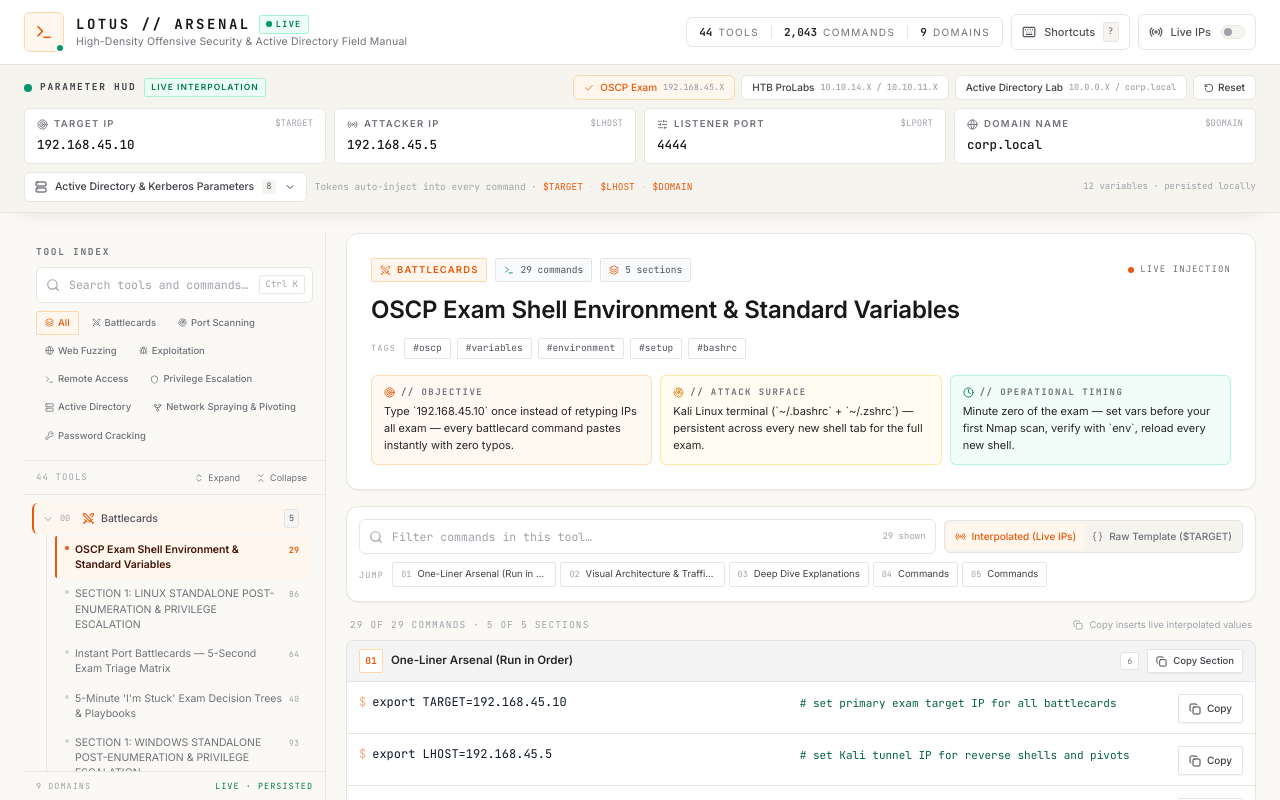
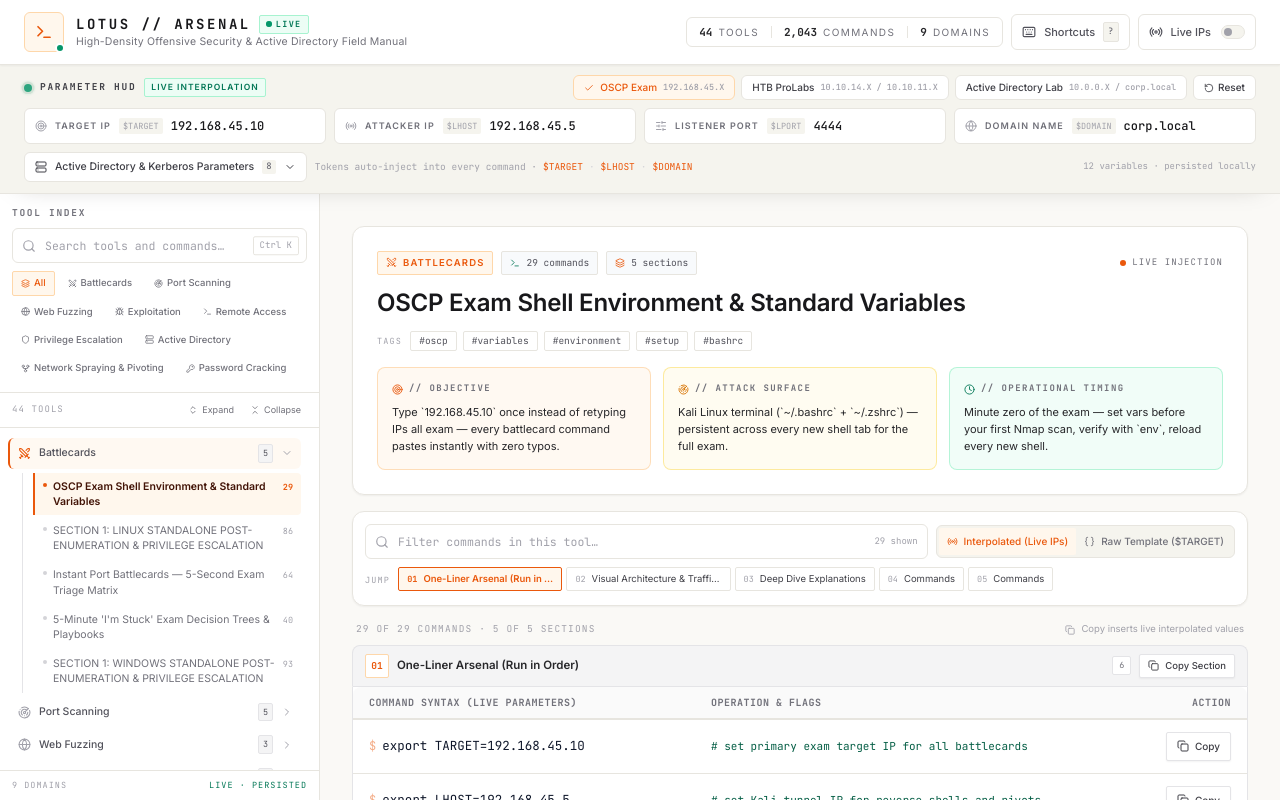
Before and after one commit to Maddy0057/lotus-command-arsenal, a React (Vite) app: page / in a window 1280 px wide. Shown: the top 800 px of the page. Built offline with nearby package versions, Linux system fonts and the light colour scheme.

Commit message:
feat(ux): two-pane viewport split, tabular command grid & in-flow parameter drawer

```diff
--- a/src/App.jsx
+++ b/src/App.jsx
@@ -110,8 +110,8 @@ export default function App() {
   }, [])
 
   return (
-    <div className="min-h-screen">
-      <div className="sticky top-0 z-50 shadow-[0_8px_24px_-20px_rgba(28,25,23,0.35)]">
+    <div className="flex h-screen flex-col overflow-hidden bg-canvas">
+      <div className="relative z-30 shrink-0 shadow-[0_8px_24px_-20px_rgba(28,25,23,0.35)]">
         <Header
           stats={ARSENAL.stats}
           rawMode={rawMode}
@@ -122,10 +122,8 @@ export default function App() {
         <ParameterHUD />
       </div>
 
-      <div className="mx-auto max-w-[1800px] px-4 py-5 lg:px-6">
-        <div className="flex items-start gap-5">
-          <aside className="hidden w-[302px] shrink-0 lg:block">
-            <div className="sticky top-[214px]">
+      <div className="flex min-h-0 flex-1 overflow-hidden">
+        <aside className="hidden h-full w-72 shrink-0 flex-col overflow-hidden border-r border-border-subtle bg-white lg:flex xl:w-80">
           <Sidebar
             categories={ARSENAL.categories}
             search={search}
@@ -137,10 +135,10 @@ export default function App() {
             onSelectTool={handleSelectTool}
             onCloseMobile={() => setMobileOpen(false)}
           />
-            </div>
         </aside>
 
-          <main className="min-w-0 flex-1">
+        <main className="h-full flex-1 overflow-y-auto scroll-smooth bg-canvas px-5 py-6 lg:px-8 lg:py-8">
+          <div className="mx-auto w-full max-w-[1600px]">
             {selectedTool && (
               <CommandViewer
                 tool={selectedTool}
@@ -151,10 +149,8 @@ export default function App() {
                 onTagClick={handleTagClick}
               />
             )}
-          </main>
-        </div>
 
-        <footer className="mt-6 flex flex-wrap items-center justify-between gap-2 border-t border-border-subtle px-1 py-5">
+            <footer className="mt-8 flex flex-wrap items-center justify-between gap-2 border-t border-border-subtle px-1 py-5">
               <p className="font-mono text-[9px] uppercase tracking-[0.16em] text-zinc-500">
                 LOTUS // ARSENAL · Offensive Security &amp; Active Directory Field Manual
               </p>
@@ -162,6 +158,8 @@ export default function App() {
                 44 tools · 2,043 commands · interpolated locally · no telemetry
               </p>
             </footer>
+          </div>
+        </main>
       </div>
 
       {mobileOpen && (
--- a/src/components/CommandViewer.jsx
+++ b/src/components/CommandViewer.jsx
@@ -40,14 +40,19 @@ function TokenText({ text, vars }) {
 
 function Callout({ icon: Icon, label, text, iconClass, className }) {
   return (
-    <div className={cn('rounded-md border px-3 py-2.5 transition', className)}>
+    <div
+      className={cn(
+        'flex h-full min-h-[96px] flex-col justify-between rounded-lg border p-3.5 transition',
+        className,
+      )}
+    >
       <div className="flex items-center gap-1.5">
         <Icon size={11} className={cn('shrink-0', iconClass)} />
         <span className="font-mono text-[9px] font-bold uppercase tracking-[0.16em] text-zinc-500">
           {label}
         </span>
       </div>
-      <p className="mt-1 text-[11px] leading-[1.55] text-zinc-800">{text}</p>
+      <p className="mt-2 text-[11px] leading-[1.55] text-zinc-800">{text}</p>
     </div>
   )
 }
@@ -82,10 +87,13 @@ export default function CommandViewer({
 }) {
   const [commandQuery, setCommandQuery] = useState('')
   const [copiedKey, setCopiedKey] = useState(null)
+  const [activeSection, setActiveSection] = useState(null)
   const copyTimer = useRef(null)
 
   useEffect(() => {
     setCommandQuery('')
+    const scroller = document.querySelector('main')
+    if (scroller) scroller.scrollTop = 0
   }, [tool.id])
 
   useEffect(() => {
@@ -122,6 +130,35 @@ export default function CommandViewer({
     (total, section) => total + section.filtered.length,
     0,
   )
+
+  const sectionSignature = visibleSections.map((section) => section.index).join(',')
+
+  useEffect(() => {
+    const scroller = document.querySelector('main')
+    if (!scroller || visibleSections.length === 0) {
+      setActiveSection(null)
+      return
+    }
+
+    const ids = visibleSections.map((section) => `sec-${tool.id}-${section.index}`)
+
+    const update = () => {
+      const threshold = scroller.getBoundingClientRect().top + 48
+      let current = ids[0]
+      ids.forEach((id) => {
+        const element = document.getElementById(id)
+        if (element && element.getBoundingClientRect().top <= threshold) current = id
+      })
+      const match = visibleSections.find(
+        (section) => `sec-${tool.id}-${section.index}` === current,
+      )
+      setActiveSection(match ? match.index : null)
+    }
+
+    update()
+    scroller.addEventListener('scroll', update, { passive: true })
+    return () => scroller.removeEventListener('scroll', update)
+  }, [tool.id, sectionSignature])
 
   const flashCopied = (key) => {
     setCopiedKey(key)
@@ -202,7 +239,7 @@ export default function CommandViewer({
             </div>
           )}
 
-          <div className="mt-4 grid gap-2 md:grid-cols-3">
+          <div className="mt-4 grid grid-cols-1 gap-3 md:grid-cols-3">
             <Callout
               icon={Target}
               label="// OBJECTIVE"
@@ -296,20 +333,34 @@ export default function CommandViewer({
             Jump
           </span>
           <div className="no-scrollbar flex min-w-0 flex-1 gap-1 overflow-x-auto pb-0.5">
-            {visibleSections.map((section) => (
+            {visibleSections.map((section) => {
+              const active = section.index === activeSection
+              return (
                 <button
                   key={section.index}
                   type="button"
                   onClick={() => jumpToSection(section.index)}
-                className="focus-ring group inline-flex shrink-0 items-center gap-1.5 rounded-sm border border-border-subtle bg-white px-2 py-1 text-[9.5px] text-zinc-700 transition hover:border-brand-light hover:text-brand"
+                  className={cn(
+                    'focus-ring group inline-flex shrink-0 items-center gap-1.5 rounded-sm border px-2 py-1 text-[9.5px] transition',
+                    active
+                      ? 'border-brand bg-brand-tint font-semibold text-brand'
+                      : 'border-border-subtle bg-white text-zinc-700 hover:border-brand-light hover:text-brand',
+                  )}
                   title={section.title}
+                  aria-current={active ? 'true' : undefined}
                 >
-                <span className="font-mono text-[8.5px] text-zinc-400 transition group-hover:text-brand/80">
+                  <span
+                    className={cn(
+                      'font-mono text-[8.5px] transition',
+                      active ? 'text-brand' : 'text-zinc-400 group-hover:text-brand/80',
+                    )}
+                  >
                     {String(section.index + 1).padStart(2, '0')}
                   </span>
                   <span className="max-w-[130px] truncate">{section.title}</span>
                 </button>
-            ))}
+              )
+            })}
           </div>
         </div>
       </div>
@@ -369,30 +420,33 @@ export default function CommandViewer({
             </div>
 
             <div className="overflow-hidden rounded-b-lg border border-zinc-200 bg-white">
-              {section.filtered.map((command, rowIndex) => {
+              <div className="grid grid-cols-[1fr] items-center gap-4 rounded-t-lg border-b border-border-subtle bg-zinc-50/90 px-4 py-2 font-mono text-[10px] font-semibold uppercase tracking-wider text-zinc-500 sm:grid-cols-[1fr_260px_84px] lg:grid-cols-[1fr_340px_84px] xl:grid-cols-[1fr_420px_84px]">
+                <span>Command Syntax (Live Parameters)</span>
+                <span className="hidden sm:block">Operation &amp; Flags</span>
+                <span className="hidden text-right sm:block">Action</span>
+              </div>
+
+              {section.filtered.map((command) => {
                 const key = `${section.index}-${command.commandIndex}`
                 return (
                   <div
                     key={key}
-                    className={cn(
-                      'group grid gap-2 bg-white px-3 py-2.5 transition hover:bg-orange-50/30 lg:grid-cols-[minmax(0,1fr)_minmax(0,0.85fr)_auto] lg:items-start lg:gap-6',
-                      rowIndex > 0 && 'border-t border-border-subtle',
-                    )}
+                    className="grid grid-cols-[1fr] items-center gap-4 border-t border-border-subtle bg-white px-4 py-3 transition hover:bg-orange-50/30 sm:grid-cols-[1fr_260px_84px] lg:grid-cols-[1fr_340px_84px] xl:grid-cols-[1fr_420px_84px]"
                   >
-                    <code className="min-w-0 whitespace-pre-wrap break-words font-mono text-[12px] leading-[1.7] text-slate-900">
+                    <code className="min-w-0 whitespace-pre-wrap break-words font-mono text-[12.5px] leading-relaxed text-slate-900">
                       <span className="mr-1.5 select-none text-xs text-brand/50">$</span>
                       {rawMode ? command.command : <TokenText text={command.command} vars={vars} />}
                     </code>
 
-                    <div className="min-w-0 whitespace-pre-wrap break-words font-mono text-[11px] leading-[1.7] lg:pt-0.5">
+                    <div className="min-w-0 whitespace-pre-wrap break-words font-mono text-[11px] leading-normal text-emerald-800">
                       {command.comment ? (
-                        <span className="text-emerald-800">{commentText(command.comment)}</span>
+                        <span>{commentText(command.comment)}</span>
                       ) : (
                         <span className="text-zinc-300">—</span>
                       )}
                     </div>
 
-                    <div className="flex justify-end lg:pt-0.5">
+                    <div className="ml-auto flex w-[84px] justify-end sm:ml-0">
                       <CopyButton
                         copied={copiedKey === key}
                         onClick={() => copyCommand(key, command)}
--- a/src/components/ParameterHUD.jsx
+++ b/src/components/ParameterHUD.jsx
@@ -41,18 +41,19 @@ function VarField({ field, value, onChange }) {
   return (
     <label
       className={cn(
-        'group relative block cursor-text rounded-md border border-border-subtle bg-white px-3 py-2 transition focus-within:border-brand focus-within:ring-1 focus-within:ring-brand/20',
+        'group flex h-9 cursor-text items-center gap-2 rounded-md border border-border-subtle bg-white px-2.5 transition focus-within:border-brand focus-within:ring-1 focus-within:ring-brand/20',
         field.wide && 'sm:col-span-2',
       )}
     >
-      <span className="flex items-center justify-between gap-2">
-        <span className="flex items-center gap-1.5 text-[9.5px] font-semibold uppercase tracking-[0.14em] text-zinc-500 transition group-focus-within:text-brand">
-          <Icon size={11} className="shrink-0" />
-          {field.label}
-        </span>
-        <span className="font-mono text-[9px] text-zinc-400 transition group-focus-within:text-brand/80">
-          ${field.key}
-        </span>
+      <Icon
+        size={12}
+        className="shrink-0 text-zinc-400 transition group-focus-within:text-brand"
+      />
+      <span className="shrink-0 whitespace-nowrap text-[9px] font-semibold uppercase tracking-[0.12em] text-zinc-500 transition group-focus-within:text-brand">
+        {field.label}
+      </span>
+      <span className="hidden shrink-0 rounded-sm bg-panel px-1 py-0.5 font-mono text-[8.5px] text-zinc-400 transition group-focus-within:text-brand/80 md:inline">
+        ${field.key}
       </span>
       <input
         value={value}
@@ -60,7 +61,7 @@ function VarField({ field, value, onChange }) {
         placeholder={field.placeholder}
         spellCheck={false}
         autoComplete="off"
-        className="mt-0.5 w-full bg-transparent font-mono text-[12.5px] font-medium text-zinc-900 outline-none placeholder:text-zinc-400"
+        className="min-w-0 flex-1 bg-transparent font-mono text-[12px] font-medium text-zinc-900 outline-none placeholder:text-zinc-400"
       />
     </label>
   )
@@ -71,7 +72,7 @@ export default function ParameterHUD() {
   const [drawerOpen, setDrawerOpen] = useState(false)
 
   return (
-    <div className="relative border-b border-border-subtle bg-panel">
+    <div className="border-b border-border-subtle bg-panel">
       <div className="mx-auto max-w-[1800px] px-4 py-2.5 lg:px-6">
         <div className="flex flex-wrap items-center gap-2">
           <div className="flex items-center gap-2 pr-1">
@@ -87,7 +88,7 @@ export default function ParameterHUD() {
             </span>
           </div>
 
-          <div className="ml-auto flex flex-wrap items-center gap-1.5">
+          <div className="no-scrollbar ml-auto flex items-center gap-1.5 overflow-x-auto">
             {presets.map((preset) => {
               const active = activePreset === preset.id
               return (
@@ -97,7 +98,7 @@ export default function ParameterHUD() {
                   onClick={() => applyPreset(preset.id)}
                   title={preset.hint}
                   className={cn(
-                    'focus-ring inline-flex items-center gap-1.5 rounded-md border px-2.5 py-1 text-[10px] font-medium transition',
+                    'focus-ring inline-flex shrink-0 items-center gap-1.5 whitespace-nowrap rounded-md border px-2.5 py-1 text-[10px] font-medium transition',
                     active
                       ? 'border-brand-border bg-brand-tint text-brand'
                       : 'border-border-subtle bg-white text-zinc-700 hover:border-brand-light hover:text-brand',
@@ -112,7 +113,7 @@ export default function ParameterHUD() {
             <button
               type="button"
               onClick={resetDefaults}
-              className="focus-ring inline-flex items-center gap-1 rounded-md border border-border-subtle bg-white px-2.5 py-1 text-[10px] font-medium text-zinc-700 transition hover:border-red-300 hover:text-red-600"
+              className="focus-ring inline-flex shrink-0 items-center gap-1 whitespace-nowrap rounded-md border border-border-subtle bg-white px-2.5 py-1 text-[10px] font-medium text-zinc-700 transition hover:border-red-300 hover:text-red-600"
               title="Restore factory parameter values"
             >
               <RotateCcw size={10} />
@@ -158,11 +159,17 @@ export default function ParameterHUD() {
             12 variables · persisted locally
           </span>
         </div>
-      </div>
 
-      {drawerOpen && (
-        <div className="absolute inset-x-0 top-full z-50 animate-fade-in border-b border-border-subtle bg-white shadow-xl">
-          <div className="mx-auto max-w-[1800px] px-4 py-3 lg:px-6">
+        <div
+          aria-hidden={!drawerOpen}
+          className={cn(
+            'overflow-hidden transition-all duration-200',
+            drawerOpen
+              ? 'mt-2.5 max-h-[640px] border-t border-border-subtle pt-2.5 opacity-100'
+              : 'pointer-events-none mt-0 max-h-0 border-t border-transparent pt-0 opacity-0',
+          )}
+        >
+          <div className="pb-1">
             <div className="mb-2 flex items-center justify-between gap-3">
               <div className="flex items-center gap-2">
                 <span className="grid h-6 w-6 place-items-center rounded-sm border border-brand-border bg-brand-tint text-brand">
@@ -180,7 +187,7 @@ export default function ParameterHUD() {
               <button
                 type="button"
                 onClick={() => setDrawerOpen(false)}
-                className="focus-ring rounded-sm border border-border-subtle bg-white px-2 py-1 text-[9.5px] text-zinc-600 transition hover:border-brand-light hover:text-brand"
+                className="focus-ring shrink-0 rounded-sm border border-border-subtle bg-white px-2 py-1 text-[9.5px] text-zinc-600 transition hover:border-brand-light hover:text-brand"
               >
                 Close
               </button>
@@ -192,7 +199,7 @@ export default function ParameterHUD() {
             </div>
           </div>
         </div>
-      )}
+      </div>
     </div>
   )
 }
--- a/src/components/Sidebar.jsx
+++ b/src/components/Sidebar.jsx
@@ -96,13 +96,8 @@ export default function Sidebar({
   }
 
   return (
-    <div
-      className={cn(
-        'flex flex-col overflow-hidden border-r border-border-subtle bg-canvas',
-        mobile ? 'h-full max-h-none' : 'max-h-[calc(100vh-232px)]',
-      )}
-    >
-      <div className="border-b border-border-subtle bg-canvas p-3">
+    <div className="flex h-full min-h-0 flex-col overflow-hidden bg-white">
+      <div className="shrink-0 border-b border-border-subtle bg-white p-3">
         <div className="mb-2 flex items-center justify-between gap-2">
           <span className="font-mono text-[9.5px] font-bold uppercase tracking-[0.18em] text-zinc-500">
             Tool Index
@@ -172,7 +167,7 @@ export default function Sidebar({
         </div>
       </div>
 
-      <div className="flex items-center justify-between gap-2 border-b border-border-subtle px-3 py-1.5">
+      <div className="flex shrink-0 items-center justify-between gap-2 border-b border-border-subtle bg-white px-3 py-1.5">
         <span className="font-mono text-[9px] uppercase tracking-[0.12em] text-zinc-400">
           {query ? `${totalVisibleTools} matches` : `${totalVisibleTools} tools`}
         </span>
@@ -196,7 +191,7 @@ export default function Sidebar({
         </div>
       </div>
 
-      <div className="scroll-area min-h-0 flex-1 overflow-y-auto px-2 py-2">
+      <div className="scroll-area min-h-0 flex-1 overflow-y-auto px-2 py-2.5">
         {visibleCategories.length === 0 && (
           <div className="px-3 py-8 text-center">
             <p className="text-[11px] font-medium text-zinc-700">No tools found</p>
@@ -218,23 +213,13 @@ export default function Sidebar({
                   type="button"
                   onClick={() => toggleCategory(category.id)}
                   className={cn(
-                    'focus-ring group flex w-full items-center gap-1.5 rounded-md border-l-2 px-2 py-1.5 text-left transition',
+                    'focus-ring group flex w-full items-center gap-2 rounded-md border-l-2 px-2 py-1.5 text-left transition',
                     activeCategory
                       ? 'border-l-brand bg-brand-tint/70'
                       : 'border-l-transparent hover:bg-card-hover',
                   )}
                   aria-expanded={open}
                 >
-                  <ChevronRight
-                    size={12}
-                    className={cn(
-                      'shrink-0 text-zinc-400 transition-transform duration-200 group-hover:text-zinc-600',
-                      open && 'rotate-90',
-                    )}
-                  />
-                  <span className="w-4 shrink-0 font-mono text-[8.5px] text-zinc-400">
-                    {category.number}
-                  </span>
                   <CategoryIcon
                     size={13}
                     className={cn(
@@ -245,13 +230,20 @@ export default function Sidebar({
                   <span className="min-w-0 flex-1 truncate text-[10.5px] font-medium text-zinc-600 transition group-hover:text-zinc-900">
                     {category.label}
                   </span>
-                  <span className="rounded-sm border border-zinc-200 bg-zinc-100 px-1 py-0.5 font-mono text-[8.5px] text-zinc-600">
+                  <span className="shrink-0 rounded-sm border border-zinc-200 bg-zinc-100 px-1 py-0.5 font-mono text-[8.5px] text-zinc-600">
                     {category.filteredTools.length}
                   </span>
+                  <ChevronRight
+                    size={12}
+                    className={cn(
+                      'shrink-0 text-zinc-400 transition-transform duration-200 group-hover:text-zinc-600',
+                      open && 'rotate-90',
+                    )}
+                  />
                 </button>
 
                 {open && (
-                  <div className="ml-3.5 space-y-0.5 border-l border-border-subtle py-0.5 pl-2">
+                  <div className="my-1 ml-3.5 space-y-0.5 border-l border-zinc-200 pl-2.5">
                     {category.filteredTools.map((tool) => {
                       const active = tool.id === selectedToolId
                       return (
@@ -260,10 +252,10 @@ export default function Sidebar({
                           type="button"
                           onClick={() => onSelectTool(tool.id)}
                           className={cn(
-                            'group flex w-full items-start gap-1.5 rounded-sm border-l-2 px-2 py-1.5 text-left transition',
+                            'group flex w-full items-start gap-1.5 border-l-2 py-1.5 pr-2 text-left transition',
                             active
-                              ? 'border-brand bg-orange-50 font-semibold text-orange-950'
-                              : 'border-transparent text-zinc-500 hover:bg-card-hover hover:text-zinc-800',
+                              ? 'rounded-r border-brand bg-orange-50 pl-2 font-semibold text-orange-950'
+                              : 'rounded-sm border-transparent pl-2 text-zinc-500 hover:bg-card-hover hover:text-zinc-800',
                           )}
                         >
                           <span
@@ -292,7 +284,7 @@ export default function Sidebar({
         </div>
       </div>
 
-      <div className="border-t border-border-subtle bg-canvas px-3 py-2">
+      <div className="shrink-0 border-t border-border-subtle bg-white px-3 py-2">
         <p className="flex items-center justify-between font-mono text-[8.5px] uppercase tracking-[0.12em] text-zinc-400">
           <span>9 domains</span>
           <span className="text-emerald-700">live · persisted</span>
--- a/src/styles.css
+++ b/src/styles.css
@@ -83,7 +83,7 @@
   }
 
   .section-anchor {
-    scroll-margin-top: 232px;
+    scroll-margin-top: 16px;
   }
 }
 
--- a/vite.config.js
+++ b/vite.config.js
@@ -4,4 +4,7 @@ import react from '@vitejs/plugin-react'
 export default defineConfig({
   base: '/lotus-command-arsenal/',
   plugins: [react()],
+  build: {
+    chunkSizeWarningLimit: 1500,
+  },
 })
```
Lines whose indentation alone changed are shown as unchanged.
